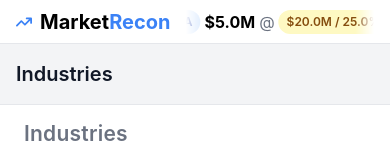
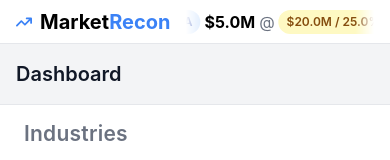
Before and after one commit to buzsh/recon, a Next.js app: page / in a window 390 px wide. Shown: the top 160 px of the page. Built offline with nearby package versions, Linux system fonts and the light colour scheme.

Commit message:
refactor: hide title on mobile

```diff
--- a/components/DetailView.tsx
+++ b/components/DetailView.tsx
@@ -48,8 +48,8 @@
     <div className="flex-1 overflow-y-auto bg-white dark:bg-black text-gray-900 dark:text-gray-100">
       <div className="p-4">
         <div className="flex justify-between items-start mb-2">
-          <h1 className="text-2xl font-bold">{startup.name}</h1>
-          <div className="flex space-x-4">
+          <h1 className="hidden md:block text-2xl font-bold">{startup.name}</h1>
+          <div className="flex space-x-4 ml-auto">
             <button onClick={copyUrl} className="text-gray-600 dark:text-gray-400 hover:text-blue-600 dark:hover:text-blue-400 transition-colors">
               <HiOutlineLink className="w-6 h-6" />
             </button>
--- a/components/MobileLayout.tsx
+++ b/components/MobileLayout.tsx
@@ -55,7 +55,7 @@
           </button>
         )}
         <h1 className="text-xl font-semibold">
-          {view === 'industries' && 'Industries'}
+          {view === 'industries' && 'Dashboard'}
           {view === 'startups' && selectedIndustryName}
           {view === 'detail' && selectedStartup?.name}
         </h1>
--- a/components/StartupList.tsx
+++ b/components/StartupList.tsx
@@ -31,7 +31,7 @@
   return (
     <div className="w-full md:w-96 border-b md:border-b-0 md:border-r border-gray-200 dark:border-gray-700 bg-white dark:bg-[#000] overflow-y-auto">
       <div className="p-4">
-        <h2 className="text-[21px] font-semibold text-gray-500 dark:text-gray-400 mb-4 pl-2 leading-[25px] tracking-[0.23px]">
+        <h2 className="hidden md:block text-[21px] font-semibold text-gray-500 dark:text-gray-400 mb-4 pl-2 leading-[25px] tracking-[0.23px]">
           {selectedIndustryName || "All Industry"} Startups
         </h2>
         <ul className="space-y-1">
```
